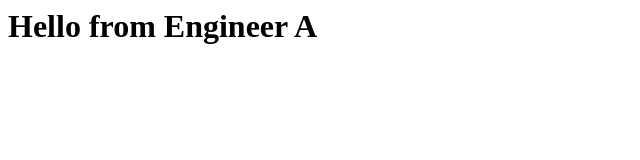
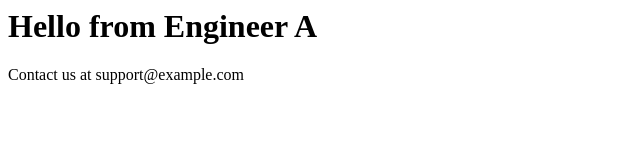
Before and after one commit to sidharthtr9033/webpage-demo, a plain HTML site: page index.html in a window 1280 px wide. Shown: the whole page, without its empty margins (0-640 px from the left). Drawn offline with Linux system fonts and the light colour scheme.

Commit message:
Added footer section

```diff
--- a/index.html
+++ b/index.html
@@ -1 +1,2 @@
 <h1>Hello from Engineer A</h1>
+<footer>Contact us at support@example.com</footer>
```
